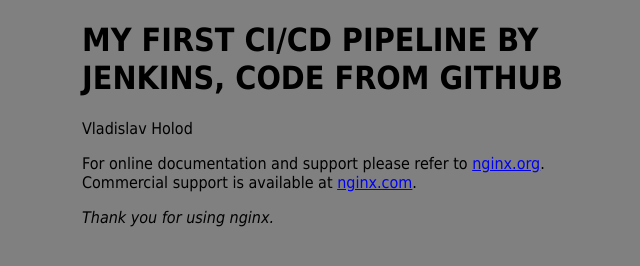
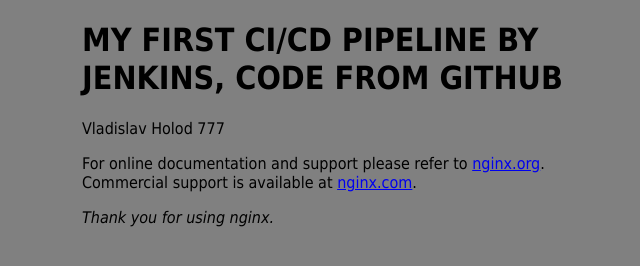
Before and after one commit to melverano/jenkins_deploy_repo, a plain HTML site: page index.html in a window 1280 px wide. Shown: the full height of the page, 278-918 px from the left. Drawn offline with Linux system fonts and the light colour scheme.

Commit message:
Update index.html

```diff
--- a/index.html
+++ b/index.html
@@ -13,7 +13,7 @@
 </head>
 <body>
 <h1>MY FIRST CI/CD PIPELINE BY JENKINS, CODE FROM GITHUB</h1>
-<p>Vladislav Holod</p>
+<p>Vladislav Holod 777</p>
 
 <p>For online documentation and support please refer to
 <a href="http://nginx.org/">nginx.org</a>.<br/>
```
